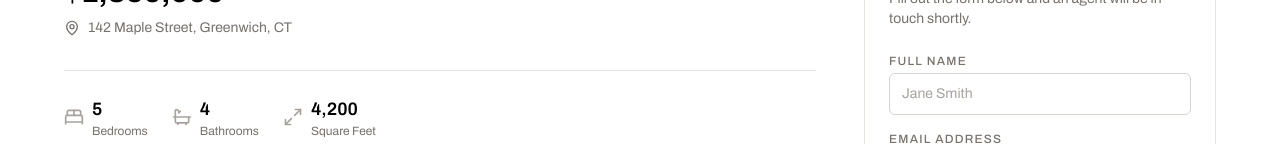
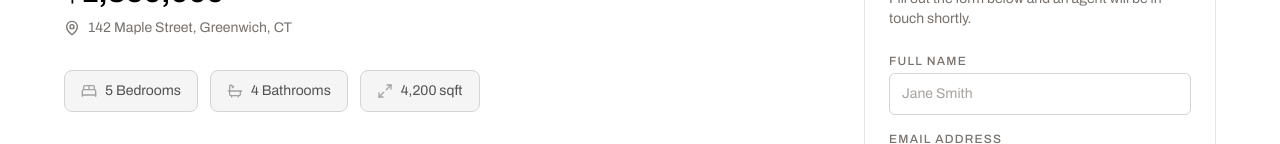
Before and after one commit to Xhimi1/JimEstate, a Next.js app: page /listings/1 in a window 1280 px wide. Shown: the part 656-800 px from the top of the page. Built offline with nearby package versions, Linux system fonts and the light colour scheme.

Commit message:
Listing detail: stats as horizontal chips matching card style

```diff
--- a/app/listings/[id]/page.tsx
+++ b/app/listings/[id]/page.tsx
@@ -95,38 +95,19 @@ export default function ListingDetailPage({ params }: PageProps) {
               </div>
 
               {/* Stats Row */}
-              <div className="mb-10 flex flex-wrap gap-6 border-t border-b border-stone-200 py-6">
-                <div className="flex items-center gap-2">
-                  <BedDouble className="h-5 w-5 text-stone-400" />
-                  <div>
-                    <p className="text-lg font-semibold text-black">
-                      {listing.beds}
-                    </p>
-                    <p className="text-xs text-stone-500">
-                      {listing.beds === 1 ? 'Bedroom' : 'Bedrooms'}
-                    </p>
-                  </div>
-                </div>
-                <div className="flex items-center gap-2">
-                  <Bath className="h-5 w-5 text-stone-400" />
-                  <div>
-                    <p className="text-lg font-semibold text-black">
-                      {listing.baths}
-                    </p>
-                    <p className="text-xs text-stone-500">
-                      {listing.baths === 1 ? 'Bathroom' : 'Bathrooms'}
-                    </p>
-                  </div>
-                </div>
-                <div className="flex items-center gap-2">
-                  <Maximize2 className="h-5 w-5 text-stone-400" />
-                  <div>
-                    <p className="text-lg font-semibold text-black">
-                      {formatSqft(listing.sqft)}
-                    </p>
-                    <p className="text-xs text-stone-500">Square Feet</p>
-                  </div>
-                </div>
+              <div className="mb-10 flex flex-wrap gap-3">
+                <span className="flex items-center gap-2 rounded-lg border border-neutral-300 bg-neutral-100 px-4 py-2.5 text-sm text-neutral-600">
+                  <BedDouble className="h-4 w-4 text-neutral-400" />
+                  {listing.beds} {listing.beds === 1 ? 'Bedroom' : 'Bedrooms'}
+                </span>
+                <span className="flex items-center gap-2 rounded-lg border border-neutral-300 bg-neutral-100 px-4 py-2.5 text-sm text-neutral-600">
+                  <Bath className="h-4 w-4 text-neutral-400" />
+                  {listing.baths} {listing.baths === 1 ? 'Bathroom' : 'Bathrooms'}
+                </span>
+                <span className="flex items-center gap-2 rounded-lg border border-neutral-300 bg-neutral-100 px-4 py-2.5 text-sm text-neutral-600">
+                  <Maximize2 className="h-4 w-4 text-neutral-400" />
+                  {formatSqft(listing.sqft)} sqft
+                </span>
               </div>
 
               {/* Description */}
```
